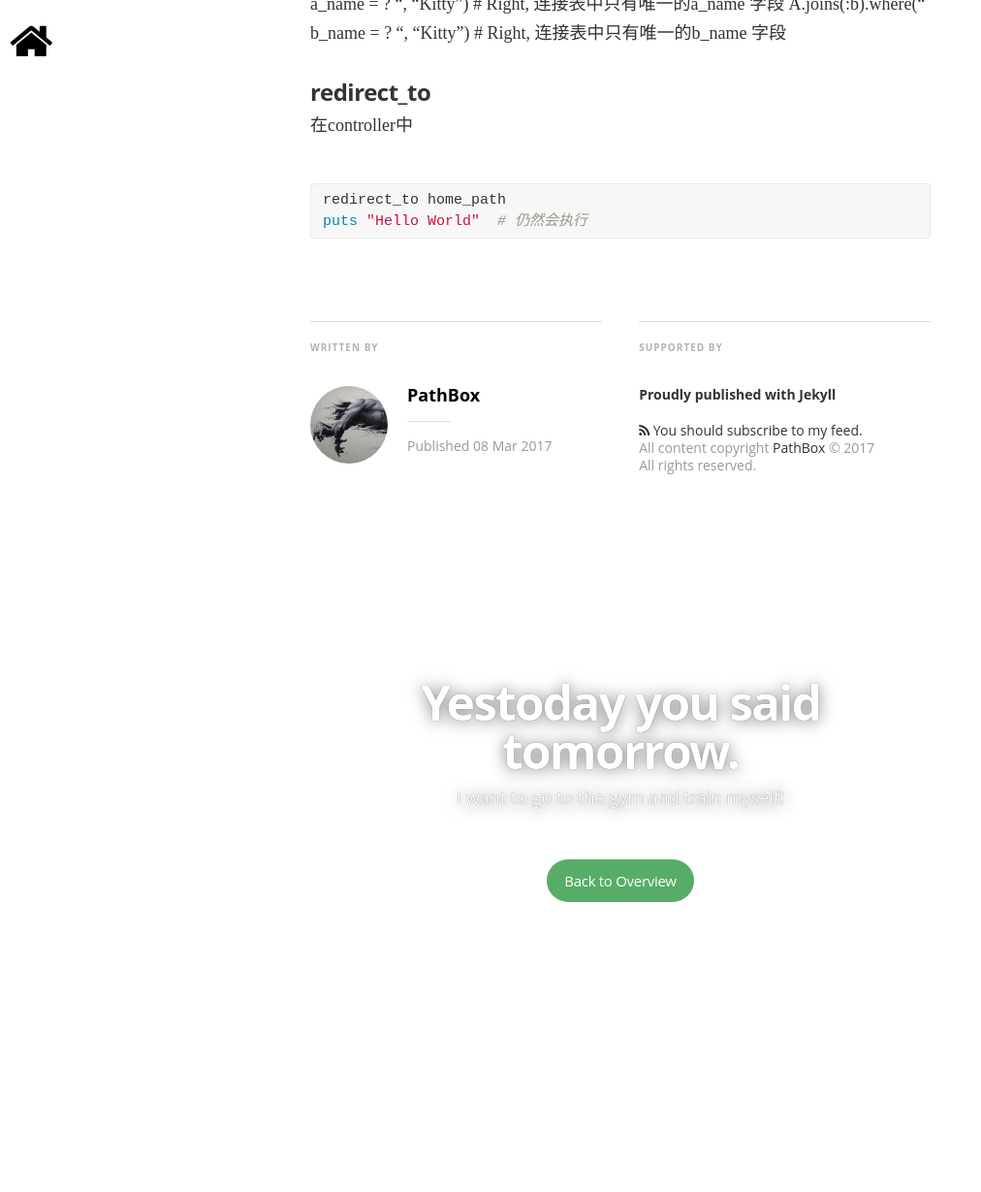
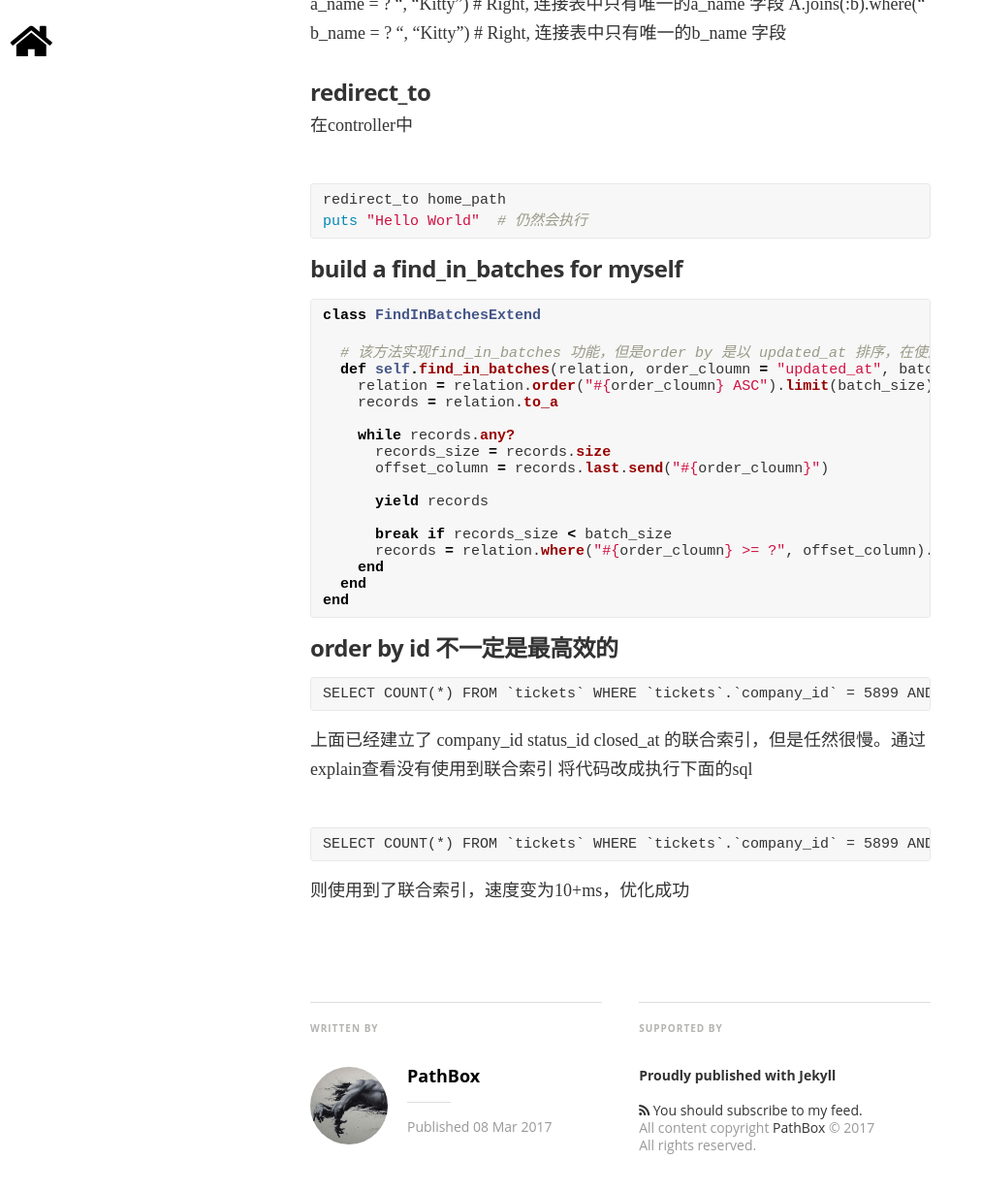
Before and after one commit to pathbox/pathbox.github.io, a Jekyll site: the page built from _posts/2017-03-08-work-summary-in-Udesk-two.md, in a window 1280 px wide and 1400 px high, scrolled down 3949 px. Shown: the top 1229 px of the window at 97% size, without its empty margins (0-1012 px from the left). Built offline with Jekyll 4.4.1, drawn with Linux system fonts in a browser that asks for light colours; nearby versions of some CDN libraries; some web fonts are replaced; comment, search, counter and statistics services are not loaded; before the commit the page ends 4969 px from its top, so only the background shows below that.

Commit message:
order by id 不一定是最高效的

````diff
--- a/_posts/2017-03-08-work-summary-in-Udesk-two.md
+++ b/_posts/2017-03-08-work-summary-in-Udesk-two.md
@@ -91,3 +91,40 @@ A.joins(:b).where(" b_name = ? ", "Kitty") # Right, 连接表中只有唯一的b
 redirect_to home_path
 puts "Hello World"  # 仍然会执行
 ```
+
+##### build a find_in_batches for myself
+
+```ruby
+class FindInBatchesExtend
+
+  # 该方法实现find_in_batches 功能，但是order by 是以 updated_at 排序，在使用ES增量同步时，提高了效率
+  def self.find_in_batches(relation, order_cloumn = "updated_at", batch_size = 1000)
+    relation = relation.order("#{order_cloumn} ASC").limit(batch_size)
+    records = relation.to_a
+
+    while records.any?
+      records_size = records.size
+      offset_column = records.last.send("#{order_cloumn}")
+
+      yield records
+
+      break if records_size < batch_size
+      records = relation.where("#{order_cloumn} >= ?", offset_column).to_a
+    end
+  end
+end
+```
+
+##### order by id 不一定是最高效的
+```
+SELECT COUNT(*) FROM `tickets` WHERE `tickets`.`company_id` = 5899 AND `tickets`.`status_id` = 3 AND (closed_at >= '2017-03-13 00:00:00') ORDER BY `tickets.id` ASC
+```
+
+上面已经建立了 company_id status_id closed_at 的联合索引，但是任然很慢。通过explain查看没有使用到联合索引
+将代码改成执行下面的sql
+
+```
+SELECT COUNT(*) FROM `tickets` WHERE `tickets`.`company_id` = 5899 AND `tickets`.`status_id` = 3 AND (closed_at >= '2017-03-13 00:00:00') ORDER BY `tickets.closed_at` ASC
+```
+
+则使用到了联合索引，速度变为10+ms，优化成功
````
